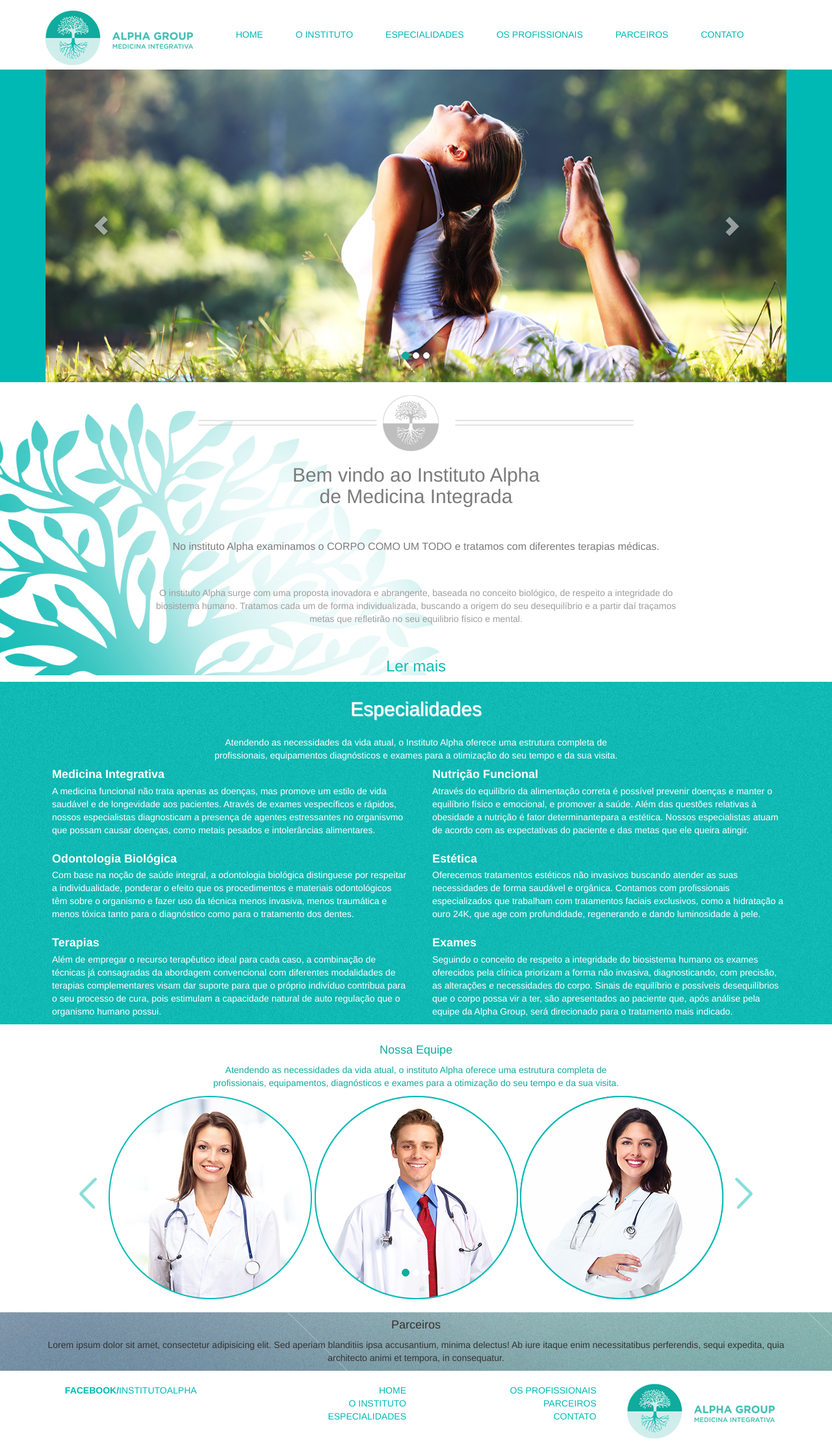
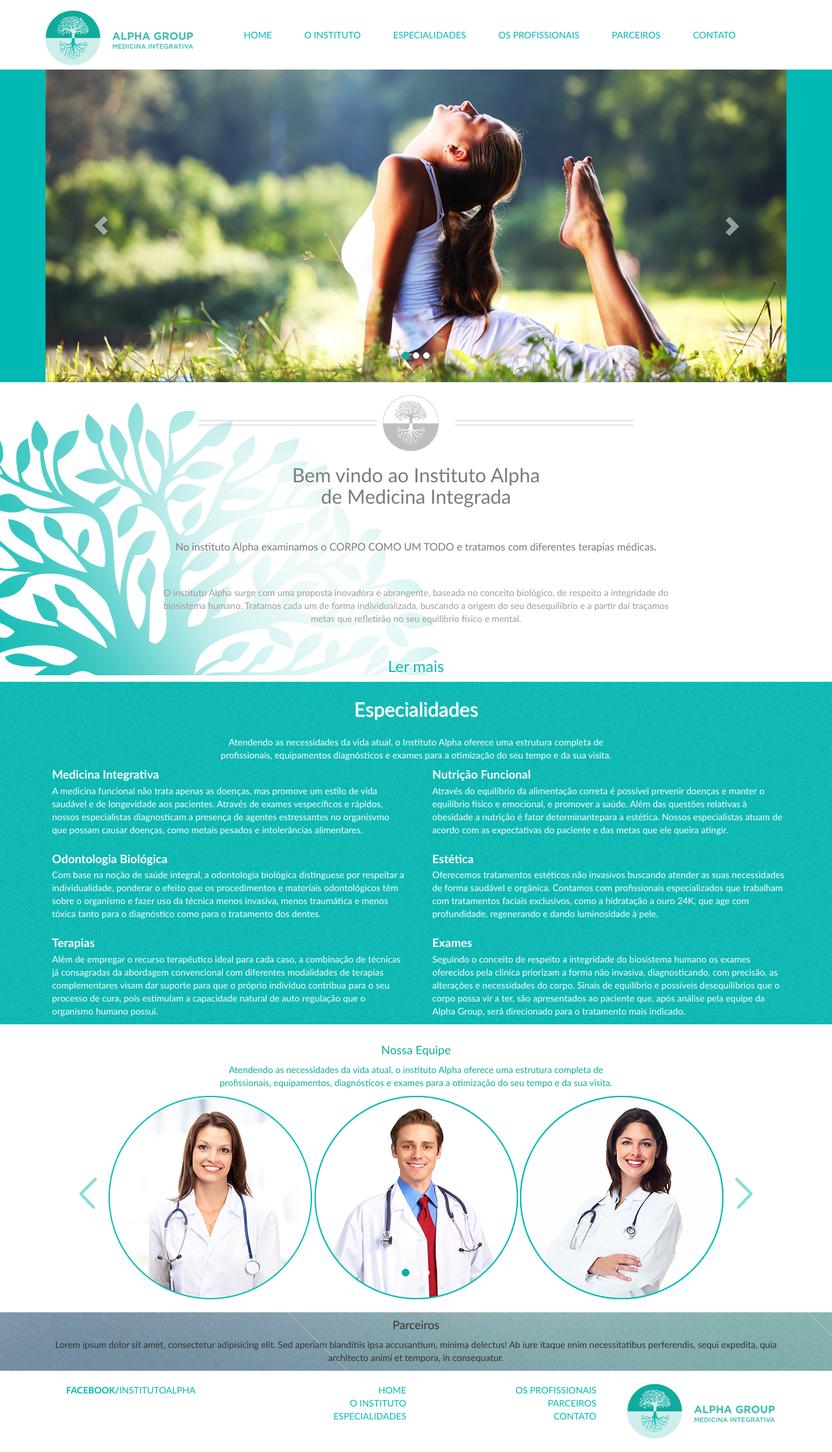
Before and after one commit to pamgaiguer/alphainstitute, a PHP site: page /index.html in a window 1280 px wide. Shown: the whole page at 65% size. Run offline with PHP 8.4, Linux system fonts and the light colour scheme.

Commit message:
changing main font

```diff
--- a/css/main.css
+++ b/css/main.css
@@ -2,6 +2,7 @@ html{
   background-size: cover;
 }
 body{
+  font-family: 'Lato';
 
 }
 .navbar{
```
